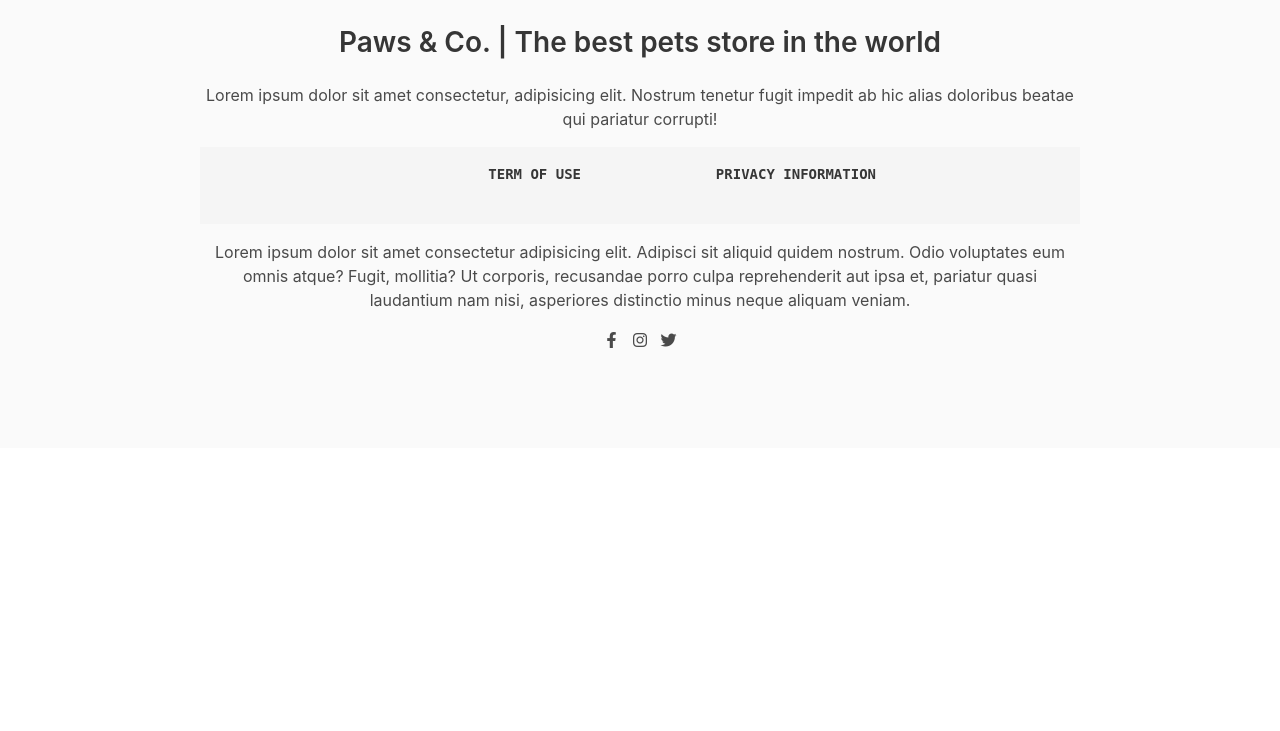
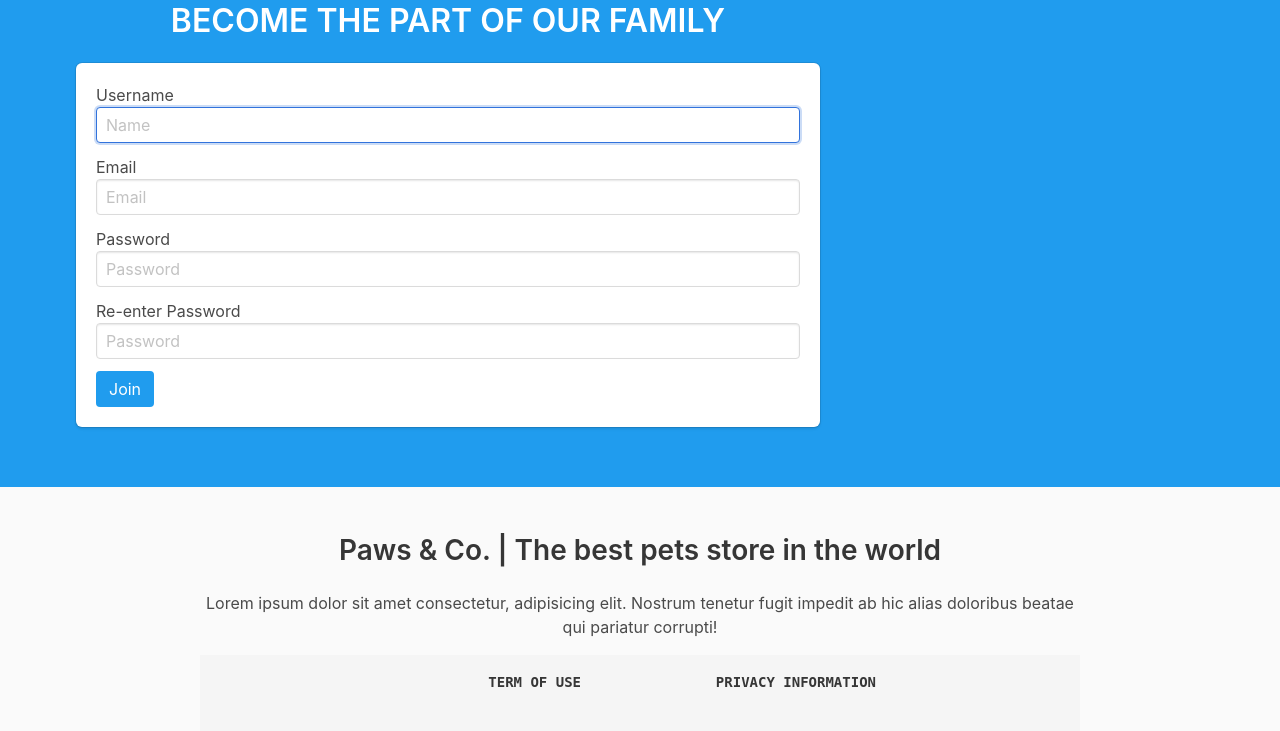
Before and after one commit to arsxlanali/Flask-App, a Flask app: page /profile in a window 1280 px wide. Shown: the part 109-840 px from the top of the page. Before the commit the page ends 457 px from the top, so only its background shows below. Run offline with Flask 2, Linux system fonts and the light colour scheme; a user stored in the database is signed in.

Commit message:
Added more pages

```diff
--- a/project/auth.py
+++ b/project/auth.py
@@ -66,4 +66,4 @@
 @login_required
 def logout():
     logout_user()
-    return redirect(url_for('main.index'))
+    return redirect(url_for('auth.login'))
--- a/project/main.py
+++ b/project/main.py
@@ -1,4 +1,5 @@
-from flask import Blueprint, render_template
+from flask import Blueprint, render_template, redirect, url_for
+from flask import request
 from flask_login import login_required, current_user
 import sqlite3
 from .models import shop
@@ -8,18 +9,25 @@
 
 @main.route('/')
 def index():
-    return render_template('index.html')
+    return render_template('index.html', name=current_user.name)
 
 
 
 
 @main.route('/home')
 def home():
-    return render_template('home.html', name=current_user.name)
+    if current_user.is_authenticated:
+        return render_template('home.html', name=current_user.name)
+    else:
+        return render_template('home.html', name="")
 
 @main.route('/aboutus')
 def aboutus():
-    return render_template('aboutus.html', name=current_user.name)
+    if current_user.is_authenticated:
+        return render_template('aboutus.html', name=current_user.name)
+    else:
+        return render_template('aboutus.html', name="")
+
 
 
 
@@ -31,11 +39,15 @@
     cur = con.cursor()
     cur.execute("SELECT * FROM shop;")
     items = cur.fetchall()
-    return render_template('shop.html', items=items, len=len(items), breed=breed, size=size)
+    if current_user.is_authenticated:
+        return render_template('shop.html', items=items, len=len(items), breed=breed, size=size, name=current_user.name)
+    else:
+        return render_template('shop.html', items=items, len=len(items), breed=breed, size=size, name="")
+
 
 @main.route('/shop/<id>')
+@login_required
 def shopDetials(id):
-    id = 3
     con = sqlite3.connect('instance\db.sqlite')
     cur = con.cursor()
     cur.execute("SELECT * FROM shop where id = ?", (id,))
@@ -45,18 +57,73 @@
     details = row[3]
     review = row[4]
     imgUrl = row[5]
+    price = row[6]
     return render_template('shopdetails.html', postUrl=postUrl,title=title,
-                           details=details, review=review,imgUrl=imgUrl)
+                           details=details, review=review, imgUrl=imgUrl, price=price, id=id, name=current_user.name)
+
+@main.route('/shop/checkout/<id>')
+@login_required
+def checkout(id):
+    con = sqlite3.connect('instance\db.sqlite')
+    cur = con.cursor()
+    cur.execute("SELECT * FROM shop where id = ?", (id,))
+    row = cur.fetchone()
+    postUrl = row[1]
+    details = row[3]
+    price = row[6]
+    return render_template('checkout.html', postUrl=postUrl,
+                           details=details, price=price, id=id, name=current_user.name)
 
 @main.route('/grooming')
 def grooming():
-    return render_template('grooming.html', name=current_user.name)
+    if current_user.is_authenticated:
+        return render_template('grooming.html', name=current_user.name)
+    else:
+        return render_template('grooming.html', name="")
+
 
 @main.route('/contact')
 def contact():
-    return render_template('contact.html', name=current_user.name)
+    if current_user.is_authenticated:
+        return render_template('contact.html', name=current_user.name)
+    else:
+        return render_template('contact.html', name="")
+
+
+@main.route("/shop/checkout/farward/<id>", methods=['POST'])
+@login_required
+def farward(id):
+    con = sqlite3.connect('instance\db.sqlite')
+    cur = con.cursor()
+    cur.execute("SELECT * FROM shop where id = ?", (id,))
+    row = cur.fetchone()
+    postUrl = row[1]
+    title = row[2]
+    details = row[3]
+    price = row[6]
+    if request.form.getlist('PayPal'):
+        return redirect("https://www.paypal.com/pk/home", code=302)
+    elif request.form.getlist('Credit'):
+        # print("dffdfdfd")
+        return render_template('creditcard.html', title=title, name=current_user.name)
+    else:
+        return redirect(url_for('main.checkout',  postUrl=postUrl,
+                                details=details, price=price, id=id, name=current_user.name))
+
+
+@main.route('/finish')
+@login_required
+def finish():
+    if current_user.is_authenticated:
+        return render_template('finish.html', name=current_user.name)
+    else:
+        return render_template('finish.html', name="")
+
 
 @main.route('/profile')
 @login_required
 def profile():
-    return render_template('profile.html', name=current_user.name)
+    if current_user.is_authenticated:
+        return render_template('profile.html', name=current_user.name)
+    else:
+        return render_template('profile.html', name="")
--- a/project/templates/base.html
+++ b/project/templates/base.html
@@ -47,10 +47,30 @@
                 Contact
               </a>
               {% if current_user.is_authenticated %}
-              <a href="{{ url_for('auth.logout') }}" class="button is-info is-inverted">
-                <span>Logout</span>
-              </a>
-              {% endif %}{% if not current_user.is_authenticated %}
+              <!-- <span class="navbar-item">
+                <a href="{{ url_for('auth.logout') }}" class="button is-info is-inverted">
+                  <span>{{name}}</span>
+                </a>
+              </span> -->
+              <div class="navbar-item has-dropdown is-hoverable">
+                <a class="navbar-link">
+                  {{name}}
+                </a>
+                <div class="navbar-dropdown has-text-dark">
+                  <a  href="{{ url_for('main.profile') }}" class="navbar-item">
+                    Profile
+                  </a>
+                      <hr class="navbar-divider">
+                  <a  href="{{ url_for('auth.logout') }}" class="navbar-item">
+                    Logout
+                  </a>
+                </div>
+              </div>
+              {% endif %}
+
+
+              {% if not current_user.is_authenticated %}
+
               <span class="navbar-item">
                 <a class="button is-info is-inverted" href="{{ url_for('auth.login') }}">
                   <span>Login/Signup</span>
--- a/project/templates/home.html
+++ b/project/templates/home.html
@@ -105,7 +105,7 @@
   <a
     class="button is-info is-inverted"
     style="margin-top: 20px"
-    href="{{ url_for('auth.login') }}"
+    href="{{ url_for('main.aboutus') }}"
   >
     <span>Learn More</span>
   </a>
--- a/project/templates/profile.html
+++ b/project/templates/profile.html
@@ -1,7 +1,69 @@
-{% extends "base.html" %}
+{% extends "base.html" %} {% block content %}
+<div class="hero-body is-two-thirds">
+  <div class="container has-text-centered">
+    <div class="column is-two-thirds">
+      <h3 class="title">BECOME THE PART OF OUR FAMILY</h3>
+      <div class="box">
+        {% with messages = get_flashed_messages() %} {% if messages %}
+        <div class="notification is-danger">
+          {{ messages[0] }}. Go to
+          <a href="{{ url_for('auth.login') }}">login page</a>.
+        </div>
+        {% endif %} {% endwith %}
+        <form method="POST" action="/signup" class="rows">
+          <label for="name" class="is-pulled-left">Username</label>
+          <div class="field">
+            <div class="control">
+              <input
+                class="input"
+                type="text"
+                name="name"
+                placeholder="Name"
+                autofocus=""
+              />
+            </div>
+          </div>
+          <label for="email" class="is-pulled-left">Email</label>
+          <div class="field">
+            <div class="control">
+              <input
+                class="input"
+                type="email"
+                name="email"
+                placeholder="Email"
+                autofocus=""
+              />
+            </div>
+          </div>
 
-{% block content %}
-<h1 class="title">
-    Welcome, {{ name }}!
-</h1>
+          <label for="password" class="is-pulled-left">Password</label>
+          <div class="field">
+            <div class="control">
+              <input
+                class="input"
+                type="password"
+                name="password"
+                placeholder="Password"
+              />
+            </div>
+          </div>
+          <label for="password-retype" class="is-pulled-left"
+            >Re-enter Password</label
+          >
+          <div class="field">
+            <div class="control">
+              <input
+                class="input"
+                type="password"
+                name="password-retype"
+                placeholder="Password"
+              />
+            </div>
+          </div>
+          <button class="button is-block is-info is-centered">Join</button>
+        </form>
+      </div>
+    </div>
+  </div>
+</div>
 {% endblock %}
--- a/project/templates/shopdetails.html
+++ b/project/templates/shopdetails.html
@@ -31,7 +31,7 @@
                         </figure>
                     </div>
                 </article>
-                <a class="button is-info is-inverted"  style="margin-top: 30px;" href="{{ url_for('main.home') }}">
+                <a class="button is-info is-inverted"  style="margin-top: 30px;" href="checkout/{{id}}">
                     <span>BRING ME HOME</span>
                 </a>
             </div>
```
Also changed, not shown: project/templates/checkout.html (added, +90 -0 lines), project/templates/creditcard.html (added, +48 -0 lines), project/templates/finish.html (added, +44 -0 lines), instance/db.sqlite.
